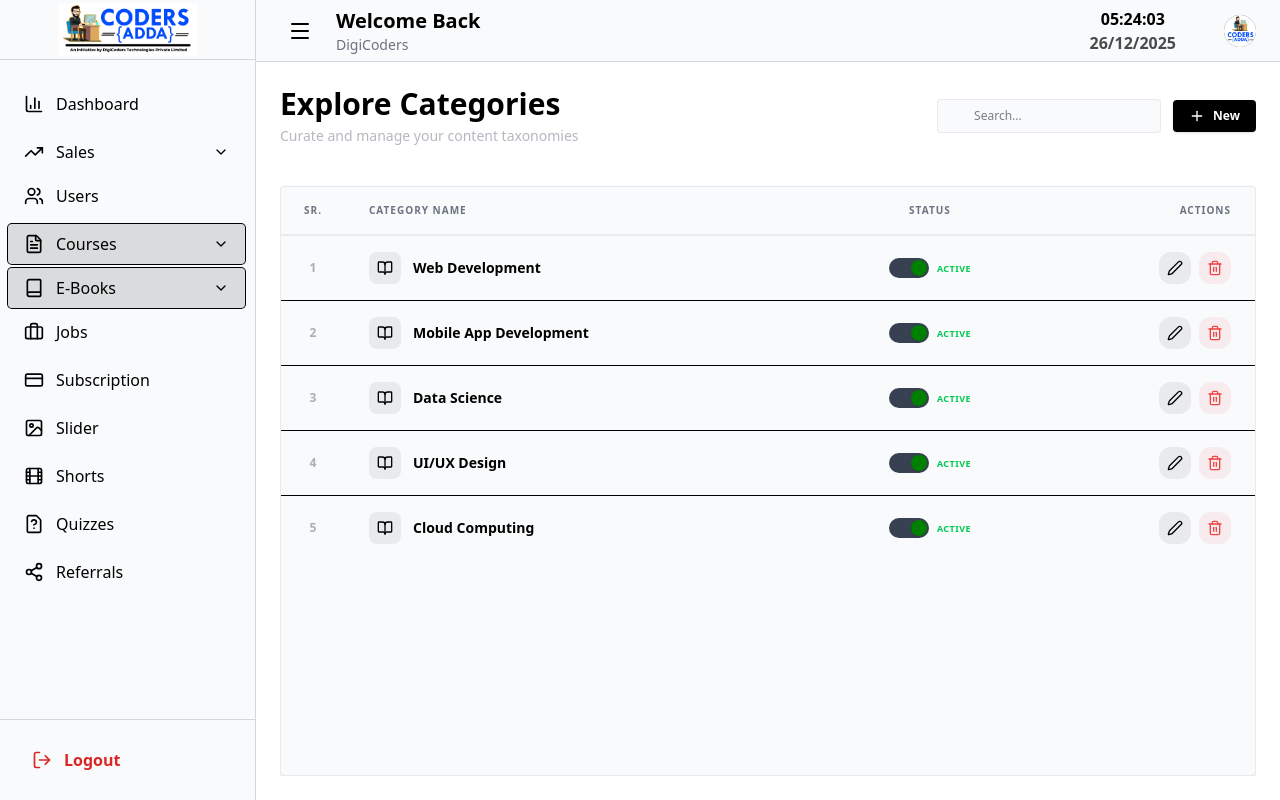
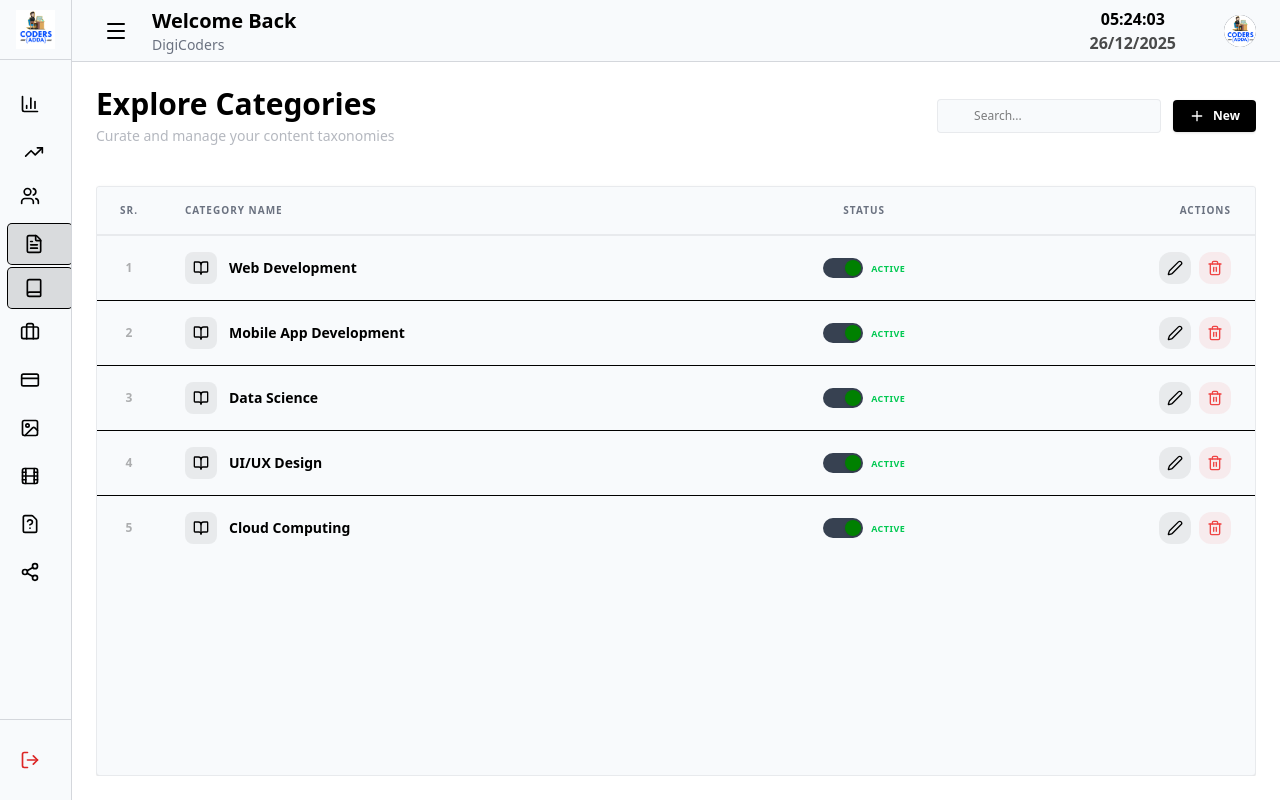
Before and after one commit to abhayvishwakarma880/CodersAdda_dashboard, a React (Vite) app: page /dashboard/category in a window 1280 px wide. Built offline with nearby package versions, Linux system fonts and the light colour scheme.

Commit message:
Sidebar false

```diff
--- a/src/dashboard/Dashboard.jsx
+++ b/src/dashboard/Dashboard.jsx
@@ -8,7 +8,7 @@ import mainLogo from '../assets/mainLogo.png'
 
 const Dashboard = () => {
   const { colors, isDarkMode, toggleTheme, currentTheme, themes, setTheme } = useTheme()
-  const [sidebarOpen, setSidebarOpen] = useState(true)
+  const [sidebarOpen, setSidebarOpen] = useState(false)
   const [settingsOpen, setSettingsOpen] = useState(false)
   const [openSubmenu, setOpenSubmenu] = useState(null)
   // const [currentTime, setCurrentTime] = useState(new Date())
```
